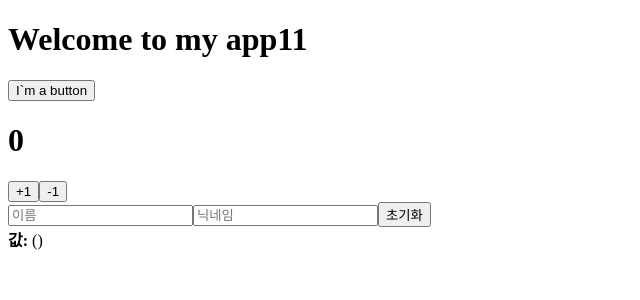
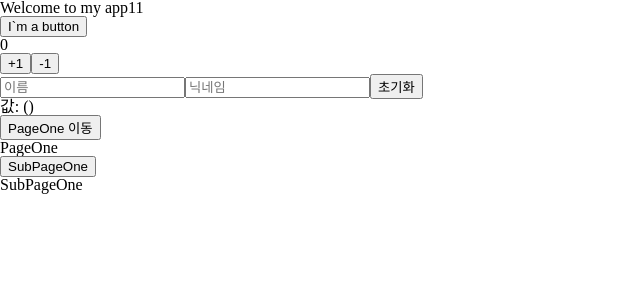
Before and after one commit to eorjs37/webpack-react, a React app: page /pageone/subpageone in a window 1280 px wide. Shown: the top 300 px of the page, without its empty margins (0-640 px from the left). Built offline with nearby package versions, Linux system fonts and the light colour scheme.

Commit message:
react router 진행중

```diff
--- a/src/App.tsx
+++ b/src/App.tsx
@@ -1,4 +1,6 @@
-import { BrowserRouter } from 'react-router-dom'
+import { Routes, Route } from 'react-router-dom'
+import PageOne from './layout/PageOne'
+import { useNavigate } from 'react-router-dom'
 interface MyButtonProps {
   title: string
   disabled: boolean
@@ -10,16 +12,25 @@
 
 import Counter from './components/Counter'
 import InputSample from './components/InputSample'
+import SubPageOne from './views/PageOne/SubPageOne'
+export default function App() {
+  const navigate = useNavigate()
 
-export default function App() {
+  const handleNavigate = () => {
+    navigate('/pageone')
+  }
   return (
     <div className="container">
-      <BrowserRouter>
-        <h1>Welcome to my app11</h1>
-        <MyButton title="I`m a button" disabled={false} />
-        <Counter />
-        <InputSample />
-      </BrowserRouter>
+      <h1>Welcome to my app11</h1>
+      <MyButton title="I`m a button" disabled={false} />
+      <Counter />
+      <InputSample />
+      <button onClick={handleNavigate}>PageOne 이동</button>
+      <Routes>
+        <Route path="/pageone" element={<PageOne />}>
+          <Route path="/pageone/subpageone" element={<SubPageOne />} />
+        </Route>
+      </Routes>
     </div>
   )
 }
--- a/src/components/UserList.tsx
+++ b/src/components/UserList.tsx
@@ -1,5 +1,3 @@
-export default function UserList(){
-    return(
-
-    )
+export default function UserList() {
+  return <div></div>
 }
--- a/src/index.js
+++ b/src/index.js
@@ -2,8 +2,15 @@
 import * as ReactDOM from "react-dom";
 import { createRoot } from 'react-dom/client'
 import App from './App'
+import { BrowserRouter } from 'react-router-dom';
+
+import './reset.css'
 import './App.css';
 
 const container = document.getElementById('root');
 const root = createRoot(container);
-root.render(<App />);
+root.render(
+<BrowserRouter>
+    <App />
+</BrowserRouter>
+);
--- /dev/null
+++ b/src/layout/PageOne.tsx
@@ -0,0 +1,16 @@
+import { useNavigate, Outlet } from 'react-router-dom'
+
+export default function PageOne() {
+  const navigate = useNavigate()
+  const handleNavigate = () => {
+    navigate('/pageone/subpageone')
+  }
+  return (
+    <div>
+      <h1>PageOne</h1>
+      <button onClick={handleNavigate}>SubPageOne</button>
+
+      <Outlet />
+    </div>
+  )
+}
--- /dev/null
+++ b/src/reset.css
@@ -0,0 +1,48 @@
+/* http://meyerweb.com/eric/tools/css/reset/
+   v2.0 | 20110126
+   License: none (public domain)
+*/
+
+html, body, div, span, applet, object, iframe,
+h1, h2, h3, h4, h5, h6, p, blockquote, pre,
+a, abbr, acronym, address, big, cite, code,
+del, dfn, em, img, ins, kbd, q, s, samp,
+small, strike, strong, sub, sup, tt, var,
+b, u, i, center,
+dl, dt, dd, ol, ul, li,
+fieldset, form, label, legend,
+table, caption, tbody, tfoot, thead, tr, th, td,
+article, aside, canvas, details, embed,
+figure, figcaption, footer, header, hgroup,
+menu, nav, output, ruby, section, summary,
+time, mark, audio, video {
+	margin: 0;
+	padding: 0;
+	border: 0;
+	font-size: 100%;
+	font: inherit;
+	vertical-align: baseline;
+}
+/* HTML5 display-role reset for older browsers */
+article, aside, details, figcaption, figure,
+footer, header, hgroup, menu, nav, section {
+	display: block;
+}
+body {
+	line-height: 1;
+}
+ol, ul {
+	list-style: none;
+}
+blockquote, q {
+	quotes: none;
+}
+blockquote:before, blockquote:after,
+q:before, q:after {
+	content: '';
+	content: none;
+}
+table {
+	border-collapse: collapse;
+	border-spacing: 0;
+}
--- /dev/null
+++ b/src/views/PageOne/SubPageOne.tsx
@@ -0,0 +1,7 @@
+export default function SubPageOne() {
+  return (
+    <div>
+      <h1>SubPageOne</h1>
+    </div>
+  )
+}
--- a/webpack.config.js
+++ b/webpack.config.js
@@ -53,6 +53,7 @@
     host: 'localhost',
     port: 3000,
     open: true,
+    historyApiFallback:true
   },
   plugins: [
     new HtmlWebpackPlugin({
```
